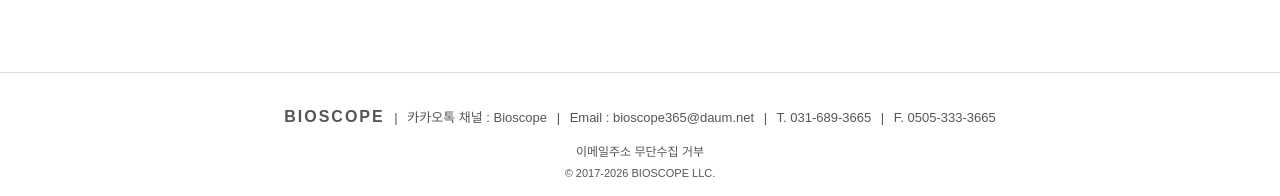
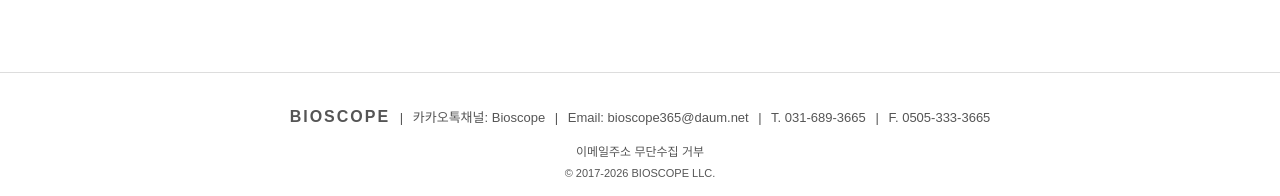
Before and after one commit to bioscope/bioscope, a Jekyll site: the page built from about.md, in a window 1280 px wide and 900 px high, scrolled down 2324 px. Shown: the part 701-897 px from the top of the window. Built offline with Jekyll 4.4.1, drawn with Linux system fonts in a browser that asks for light colours; part of the change alters nothing that is shown.

```diff
--- a/_includes/footer.html
+++ b/_includes/footer.html
@@ -8,12 +8,12 @@
 <span class="divider">|</span>
 
 <a href="https://pf.kakao.com/_FFLZC">
-카카오톡 채널 : Bioscope
+카카오톡채널: Bioscope
 </a>
 
 <span class="divider">|</span>
 
-<span>Email : bioscope365@daum.net</span>
+<span>Email: bioscope365@daum.net</span>
 
 <span class="divider">|</span>
 
```
